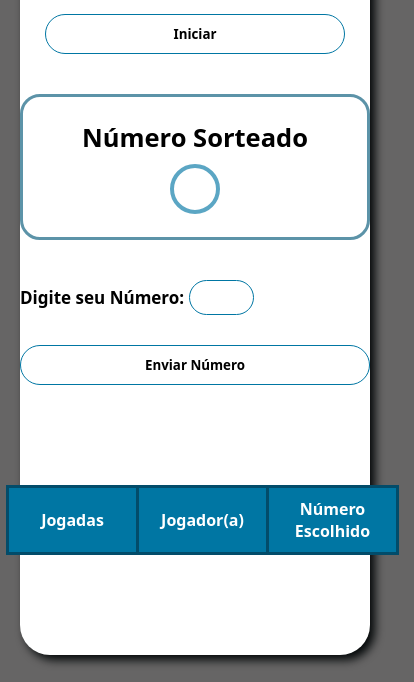
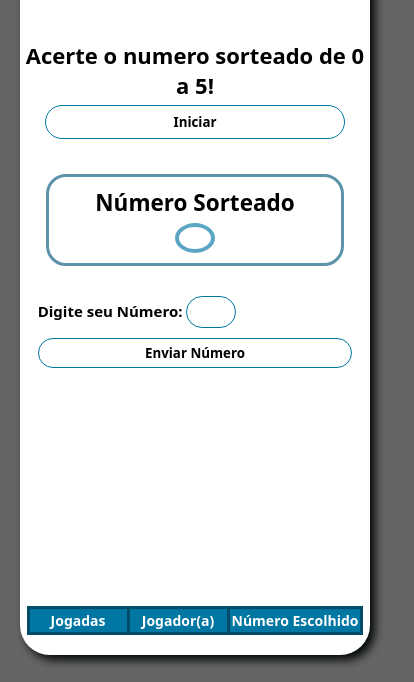
Before and after one commit to DevJavanLuiz/GameSortearNumero, a plain HTML site: page numberRandom/index.html in a window 390 px wide. Shown: the part 162-844 px from the top of the page, 414 px wide, since content can reach past the window. Drawn offline with Linux system fonts and the light colour scheme.

Commit message:
Game 100% FINALIZADO

```diff
--- a/numberRandom/assets/css/style.css
+++ b/numberRandom/assets/css/style.css
@@ -2,10 +2,12 @@
     margin: 0;
     padding: 0;
     box-sizing: border-box;
+    overflow: hidden;
 }
 
 body {
     background-color: rgb(102, 101, 101);
+
 }
 
 .alignment {
@@ -108,7 +110,7 @@ input:focus {
 form button{
     margin:0;
     margin: 30px 0px;
-    max-width: 20000px;
+    max-width: 350px;
     width: 100%;
 }
 table{
@@ -140,3 +142,54 @@ table{
     border: 3px solid #024c6a;
     color: white;
 }
+
+/* Resposive */
+
+
+@media (max-width: 800px){
+    h1{
+        margin-top: -100px;
+        font-size: 22px;
+    }
+    .result {
+    font-size: 15px;
+}
+button {
+    padding: 7px;
+    margin: 5px 0px 15px 0px;
+}
+
+#number-drawn p {
+    min-width: 40px;
+    max-height: 40px;
+    min-height: 30px;
+    font-size: 20px;
+    margin-top: 5px;
+}
+.number-drawn-alingnment {
+    padding: 10px;
+    border-radius: 20px;
+    border: 3px solid #5c93a8;
+    width: 85%;
+}
+input {
+    margin-top: 30px;
+    max-width: 50px;
+    font-size: 17px;
+}
+form button{
+    padding: 5px;
+    margin: 10px 0px 0px 0px;
+}
+
+.table-alignment {
+    padding: 0px 0px 0px 0px;
+    max-height: 12vh;
+    bottom: 20px;
+}
+ tr, td{
+    padding: 2px;
+    font-size: 14px;
+    min-width: 100px;
+}
+}
```
